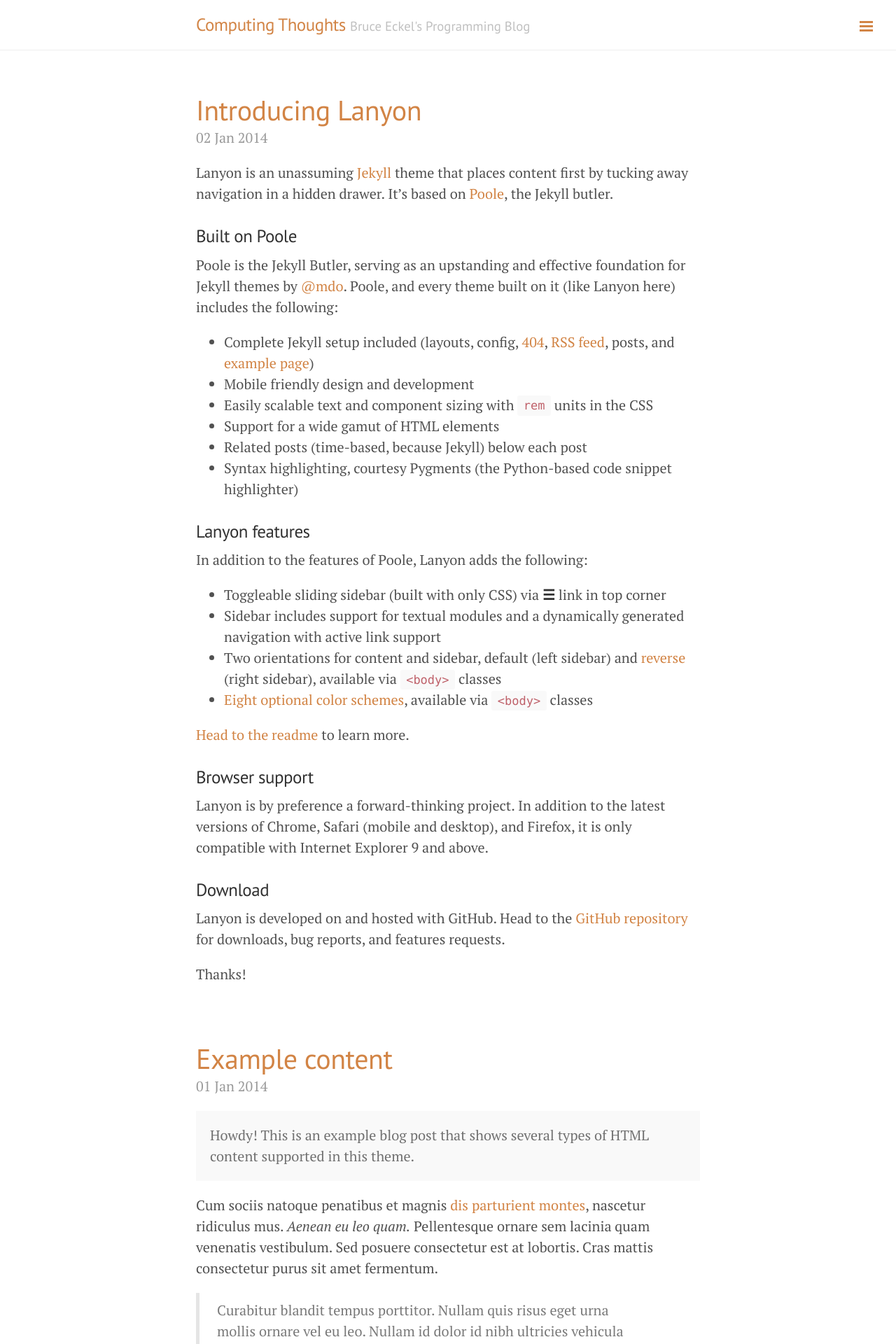
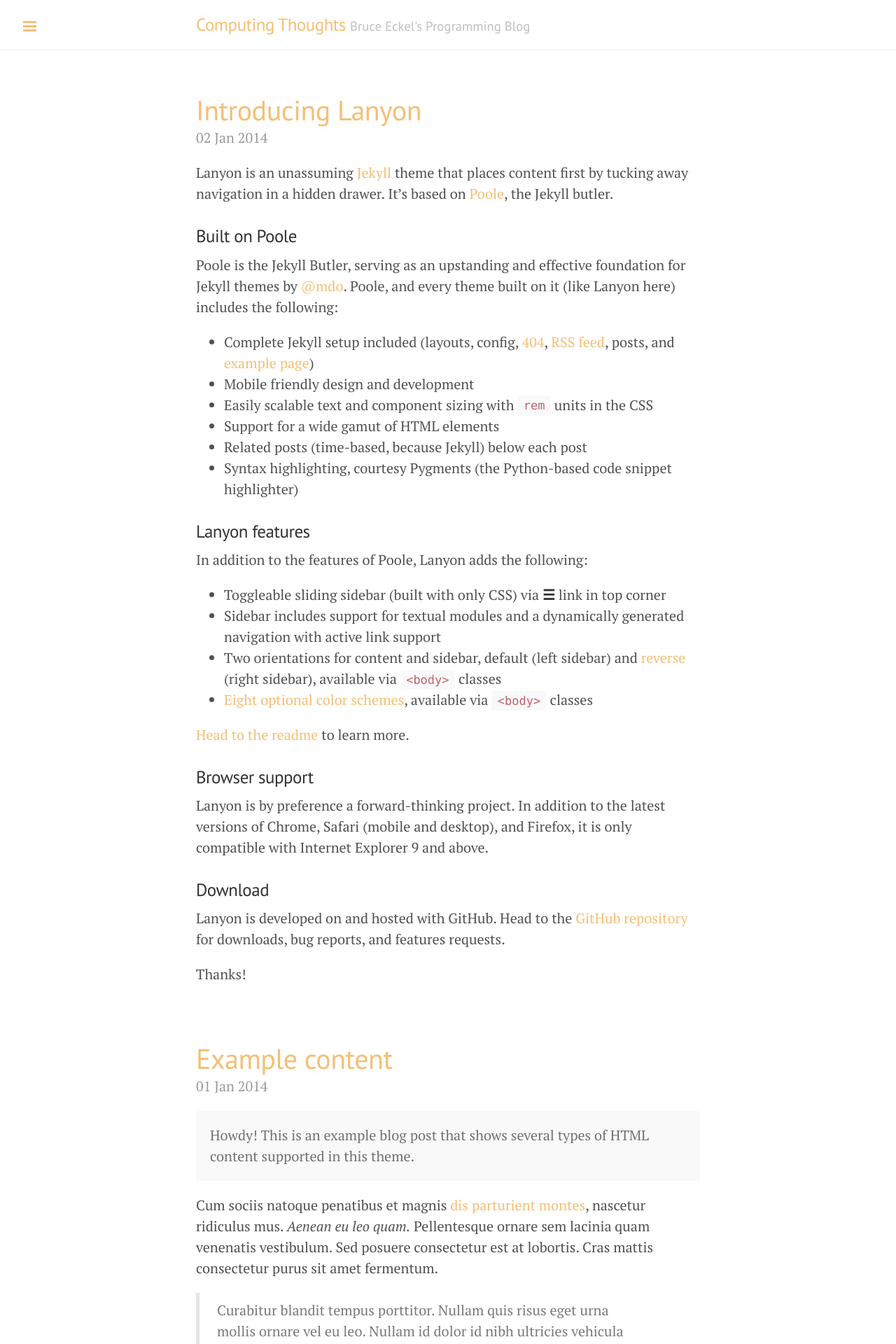
Before and after one commit to djaus2/BruceEckel.github.io, a Jekyll site: the page built from index.html, in a window 1280 px wide. Shown: the top 1920 px of the page at 70% size. Built offline with Jekyll 4.4.1, drawn with Linux system fonts in a browser that asks for light colours; Markdown is read by kramdown in place of the engine named in the settings; the list of posts is cut into pages by our own code.

Commit message:
Revert "More tuning"
This reverts commit b71cb16e01be56ec6dff666ef5a5a4bcc3ae1c5b.

```diff
--- a/_layouts/default.html
+++ b/_layouts/default.html
@@ -3,7 +3,7 @@
 
   {% include head.html %}
 
-  <body class="theme-base-09 layout-reverse sidebar-overlay">
+  <body class="theme-base-0a" class="layout-reverse sidebar-overlay">
 
     {% include sidebar.html %}
 
```
